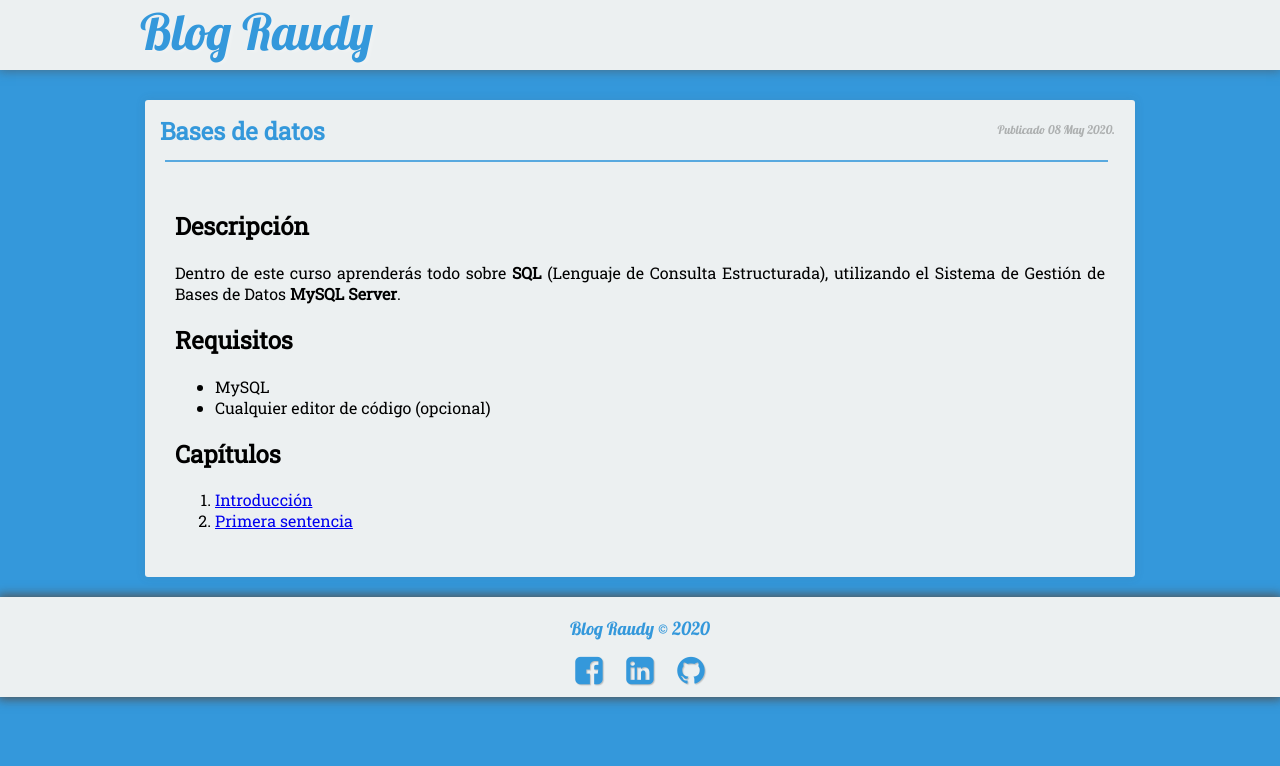
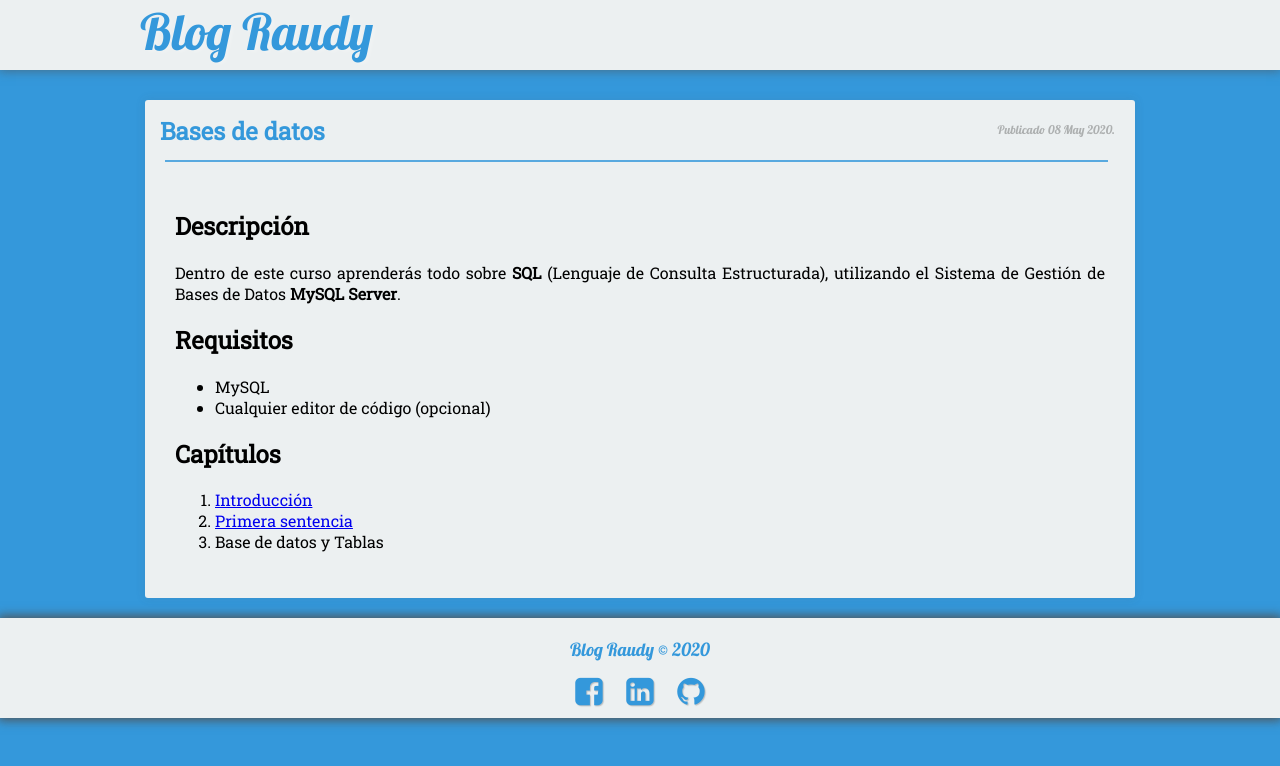
Before and after one commit to nisoto/Blog-anterior-2.0, a Jekyll site: the page built from _posts/2020-05-08-curso-bases-de-datos.md, in a window 1280 px wide. Shown: the top 766 px of the page. Built offline with Jekyll 4.4.1, drawn with Linux system fonts in a browser that asks for light colours; nearby versions of some CDN libraries.

Commit message:
Update 2020-05-08-curso-bases-de-datos.md

```diff
--- a/_posts/2020-05-08-curso-bases-de-datos.md
+++ b/_posts/2020-05-08-curso-bases-de-datos.md
@@ -22,3 +22,4 @@ Dentro de este curso aprenderás todo sobre **SQL** (Lenguaje de Consulta Estruc
 
 1. [Introducción](https://nisoto.github.io/bdd-i-introduccion/)
 2. [Primera sentencia](https://nisoto.github.io/bdd-ii-primera-sentencia/)
+3. Base de datos y Tablas
```
